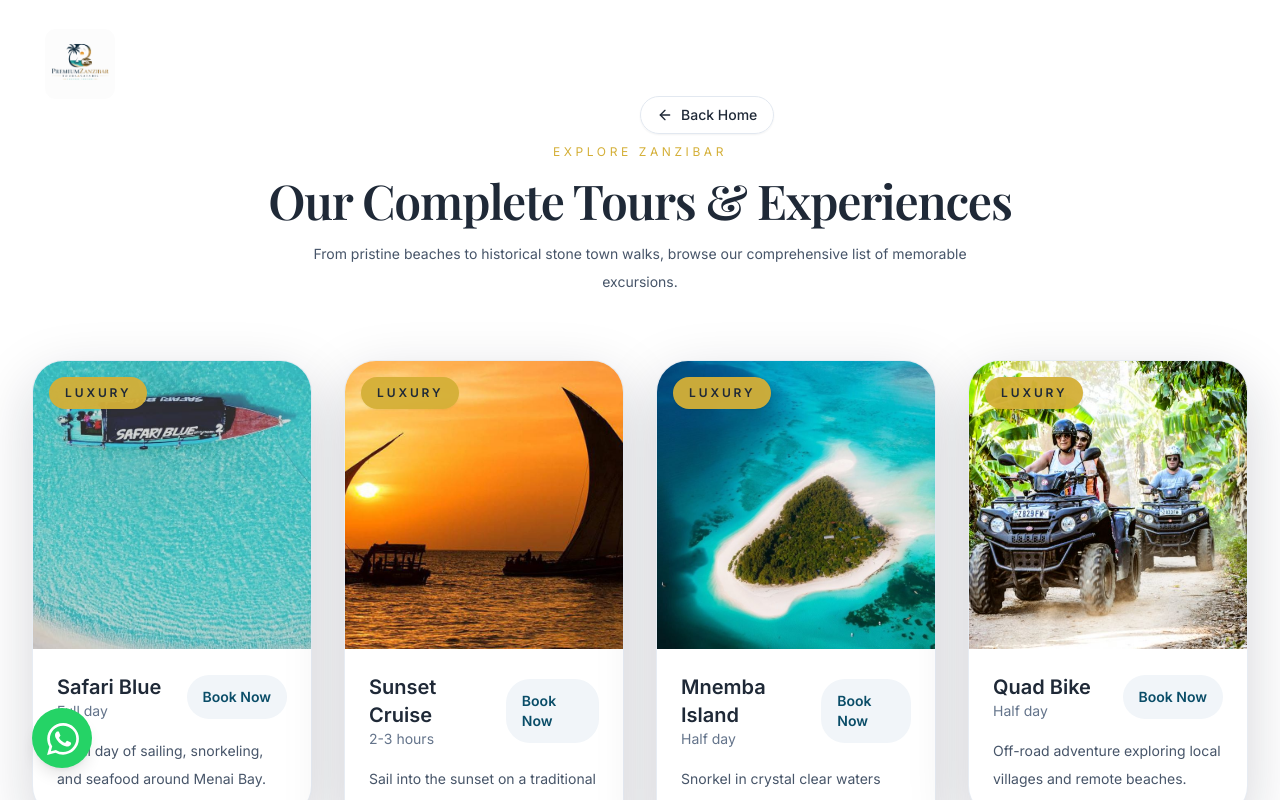
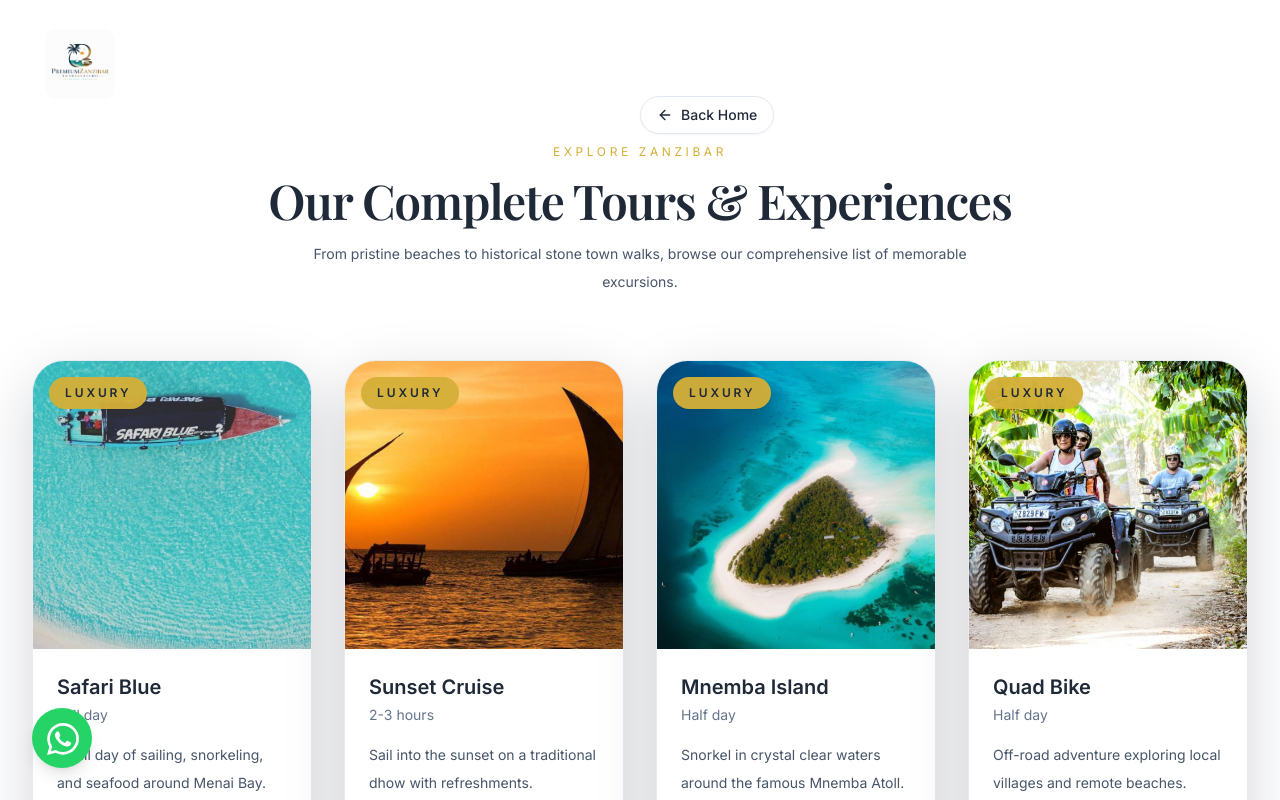
Before and after one commit to AbdulswamadJumanneHassan/Premium-Zanzibar-Tours---Safaris, a React (Vite) app: page /tours in a window 1280 px wide. Shown: the top 800 px of the page. Built offline with nearby package versions, Linux system fonts and the light colour scheme.

Commit message:
feat: update tour card layout to include summary and refine booking button styling

```diff
--- a/src/components/tours/TourCard.jsx
+++ b/src/components/tours/TourCard.jsx
@@ -21,30 +21,29 @@ export default function TourCard({ tour }) {
       </div>
 
       <div className="space-y-4 p-6">
-        <div className="flex items-center justify-between gap-4">
-          <div>
-            <h3 className="text-xl font-semibold text-charcoal">{tour.title}</h3>
-            <p className="text-sm text-slate-500">{tour.duration}</p>
-          </div>
+        <div>
+          <h3 className="text-xl font-semibold text-charcoal">{tour.title}</h3>
+          <p className="text-sm text-slate-500 mt-1">{tour.duration}</p>
+        </div>
+
+        <p className="text-sm leading-7 text-slate-600">{tour.summary}</p>
+
+        <div className="mt-4 pt-2 border-t border-slate-100 flex justify-between items-center">
           {tour.price === 'Book Now' ? (
             <a
               href="https://wa.me/255773457365"
               target="_blank"
               rel="noopener noreferrer"
-              className="rounded-3xl bg-slate-100 px-4 py-3 text-sm font-semibold text-ocean hover:bg-slate-200 transition-colors"
+              className="rounded-full bg-ocean px-5 py-2.5 text-sm font-semibold tracking-wide text-white shadow-sm transition-all hover:bg-ocean/90 hover:shadow-md"
             >
               Book Now
             </a>
           ) : (
-            <div className="rounded-3xl bg-slate-100 px-4 py-3 text-sm font-semibold text-ocean">
+            <div className="rounded-full bg-slate-100 px-5 py-2.5 text-sm font-semibold text-ocean">
               {tour.price}
             </div>
           )}
         </div>
-
-        <p className="text-sm leading-7 text-slate-600">{tour.summary}</p>
-
-
       </div>
     </motion.article>
   );
```
